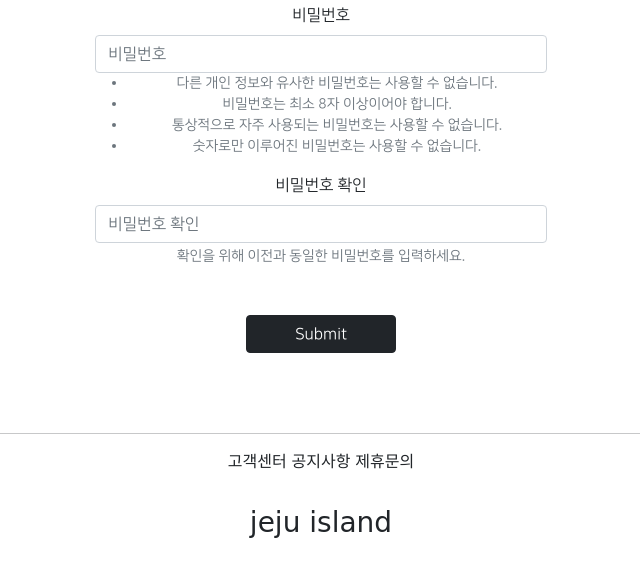
After one commit to lugia574/mydjango, a Django app: page /accountapp/update/1 in a window 1280 px wide. The commit adds this page. Shown: the part 641-1204 px from the top of the page, without its empty margins (319-959 px from the left). Run offline with Django 3.2, Linux system fonts and the light colour scheme; data comes from the database, SQL or seed files in the repository; both versions use the stored data as it was after the commit; parts of the project's set-up code (start-up, migrations or seed data) failed here and were passed over; some libraries are stand-ins or nearby versions; some web fonts are replaced.

Commit message:
21/07/19 - 1 update 구현

```diff
--- a/accountapp/static/base.css
+++ b/accountapp/static/base.css
@@ -1,23 +1,41 @@
+body{
+    margin: 0;
+    padding: 0;
+}
 .jeju_main_logo{
     margin: 2rem 0;
     font-family: 'Gugi', cursive;
-
     width: 100%;
     height: 20rem;
     overflow: hidden;
     margin: 0px auto;
     position: relative;
 }
+/*.logo_btn{*/
+/*    position: absolute;*/
+/*    top: 80%;*/
+/*    width: 100%;*/
+/*    text-align: center;*/
+/*    right: 0.2rem;*/
+
+/*}*/
 
 .jeju_main_logo h1 { position: absolute; top: 50%; width: 100%; }
 
-.jb-text { position: absolute; top: 50%; width: 100%; }
-    /*font-family: 'Jua', sans-serif;*/
+.jb-text {
+    position: absolute;
+    top: 50%;
+    width: 100%;
+    text-align: center;}
+
+
+
 video { width: 100%; }
 
 .jeju_main_btn{
     margin-bottom: 2rem;
     font-family: 'Jua', sans-serif;
+
 }
 
 .jeju_footer_logo{
--- a/accountapp/templates/accountapp/detail.html
+++ b/accountapp/templates/accountapp/detail.html
@@ -9,6 +9,9 @@
         <div>
             {{ target_user.date_joined }}
         </div>
+        <div>
+            <a href="{% url 'accountapp:update' pk=target_user.pk %}" class="text-dark">정보 변경</a>
+        </div>
     </div>
 
 {% endblock %}
--- /dev/null
+++ b/accountapp/templates/accountapp/update.html
@@ -0,0 +1,26 @@
+{% extends 'base.html' %}
+{% load bootstrap4 %}
+
+{% block content %}
+
+    <div class="text-center mw-500 m-auto">
+        <div class="m-5">
+            <h4>Update Info</h4>
+        </div>
+        <div>
+            <form action="{% url 'accountapp:update' pk=target_user.pk%}" method="post">
+                {% csrf_token %}
+                {# csrf_token 이걸 넣어야 폼이 정상적으로 작동됨#}
+                {% bootstrap_form form %}
+{#                부트스트랩 적용#}
+{#                {{ form }}#}
+{#                이럼 인풋태그가 알아서 된데#}
+                <div class="m-5">
+                    <input type="submit" class="btn btn-dark rounded=pill px-5">
+                </div>
+
+            </form>
+        </div>
+    </div>
+
+{% endblock %}
--- a/accountapp/urls.py
+++ b/accountapp/urls.py
@@ -1,7 +1,7 @@
 from django.contrib.auth.views import LoginView, LogoutView
 from django.urls import path
 
-from accountapp.views import hello_world, AccountCreateView, AccountDetailView
+from accountapp.views import hello_world, AccountCreateView, AccountDetailView, AccountUpdateView
 
 app_name = 'accountapp'
 
@@ -12,5 +12,7 @@
     path('login/', LoginView.as_view(template_name='accountapp/login.html'), name='login'),
     path('logout/', LogoutView.as_view(), name='logout'),
     path('create/', AccountCreateView.as_view(), name='create'),
-    path('detail/<int:pk>', AccountDetailView.as_view(), name='detail')
+    path('detail/<int:pk>', AccountDetailView.as_view(), name='detail'),
+    path('update/<int:pk>', AccountUpdateView.as_view(), name='update'),
+
 ]
--- a/accountapp/views.py
+++ b/accountapp/views.py
@@ -4,7 +4,7 @@
 from django.http import HttpResponse, HttpResponseRedirect
 # Create your views here.
 from django.urls import reverse, reverse_lazy
-from django.views.generic import CreateView, DetailView
+from django.views.generic import CreateView, DetailView, UpdateView
 
 from accountapp.models import HelloWorld
 
@@ -41,3 +41,10 @@
     model = User
     context_object_name ='target_user'
     template_name = 'accountapp/detail.html'
+
+class AccountUpdateView(UpdateView):
+    model = User
+    form_class = UserCreationForm
+    context_object_name = 'target_user'
+    success_url = reverse_lazy('accountapp:update.html')
+    template_name = 'accountapp/update.html'
--- a/templates/header.html
+++ b/templates/header.html
@@ -1,4 +1,5 @@
 <div style=" text-align: center">
+    <div class="jeju_main">
         <div class="jeju_main_logo">
             {# 영상 넣자#}
           <video muted autoplay loop>
@@ -7,21 +8,23 @@
           </video>
 
             <div class="jb-text">
-             <h1>jeju island</h1>
+                 <h1><a href="{% url 'accountapp:hello_world' %}" class="text-dark" >jeju island</a></h1>
             </div>
+
+
         </div>
             <div class="jeju_main_btn" >
-        <span>제법</span>
-        <span>그럴듯</span>
+                <span class="logo_btn">제법</span>
+                <span class="logo_btn">그럴듯</span>
                 {% if not user.is_authenticated%}
-            <span><a href="{% url 'accountapp:login' %}" class="text-dark">로그인</a></span>
-            <span><a href="{% url 'accountapp:create' %}" class="text-dark">회원가입</a></span>
+                    <span class="logo_btn"><a href="{% url 'accountapp:login' %}" class="text-dark">로그인</a></span>
+                    <span class="logo_btn"><a href="{% url 'accountapp:create' %}" class="text-dark">회원가입</a></span>
 
 
                 {% else %}
-            <span><a href="{% url 'accountapp:detail' pk=user.pk%}" class="text-dark">마이페이지</a></span>
-            <span><a href="{% url 'accountapp:logout' %}" class="text-dark">로그아웃</a></span>
+                    <span class="logo_btn"><a href="{% url 'accountapp:detail' pk=user.pk%}" class="text-dark">마이페이지</a></span>
+                    <span class="logo_btn"><a href="{% url 'accountapp:logout' %}" class="text-dark">로그아웃</a></span>
                 {% endif %}
             </div>
-
     </div>
+</div>
```
Also changed, not shown: db.sqlite3. Lines whose indentation alone changed are shown as unchanged.
